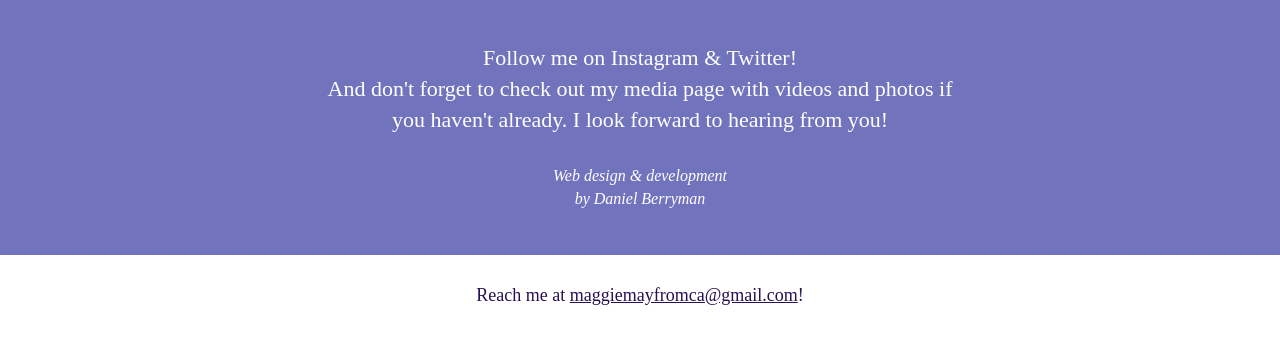
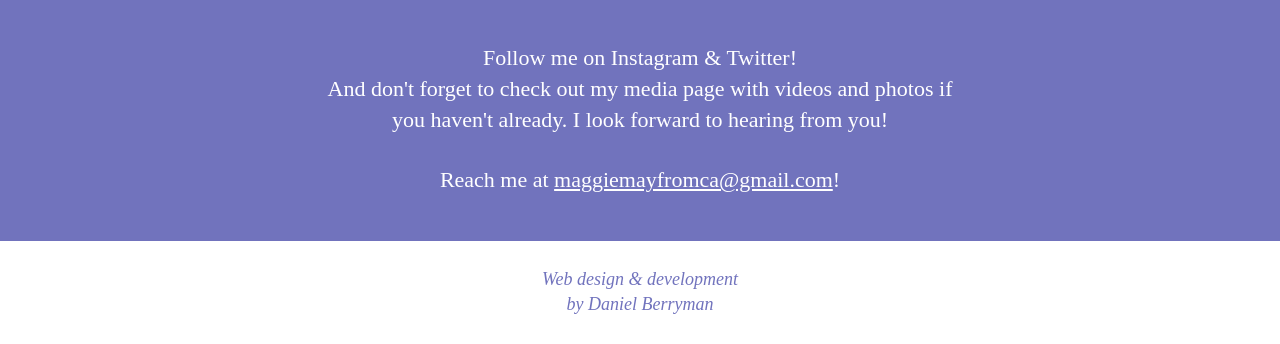
Before and after one commit to danielberryman/maggiemayfromca, a plain HTML site: page contact/index.html in a window 1280 px wide. Shown: the part 653-997 px from the top of the page. Drawn offline with nearby package versions, Linux system fonts and the light colour scheme; a web font is replaced by a local one.

Commit message:
update footers on all pages

```diff
--- a/contact/index.html
+++ b/contact/index.html
@@ -51,10 +51,10 @@
         </section>
         <section class="f-contact">
             <p>Follow me on Instagram & Twitter! <br>And don't forget to check out my media page with videos and photos if you haven't already. I look forward to hearing from you!</p>
-            <p class="byline"><a href="http://danielberryman.me" target="_blank">Web design & development <br>by Daniel Berryman</a></p>
+            <p>Reach me at <a href="mailto:maggie.elizabeth.may@gmail.com">maggiemayfromca@gmail.com</a>!</p>
         </section>
         <footer>
-            <p>Reach me at <a href="mailto:maggie.elizabeth.may@gmail.com">maggiemayfromca@gmail.com</a>!</p>
+            <p class="byline"><a href="http://danielberryman.me" target="_blank">Web design & development <br>by Daniel Berryman</a></p>
         </footer>
 
         <script src="../js/vendor/modernizr-3.5.0.min.js"></script>
--- a/css/main.css
+++ b/css/main.css
@@ -188,6 +188,7 @@ li a {
 }
 
 li a:hover {
+    color: #16E2D8;
     text-decoration: underline;
 }
 
@@ -556,28 +557,42 @@ h4 {
     text-align: center;
 }
 
+.f-contact a {
+    color: white;
+}
+
+.f-contact a:visited {
+    color: white;
+}
+
+.f-contact a:hover {
+    color: #16E2D8;
+}
+
 .byline a {
-    color: white;
+    color: #7173BD;
+    font-size: 18px;
     text-decoration: none;
 }
 
 footer p {
     clear: both;
-    color: #261151;
-    font-size: 18px;
+    color: #7173BD;
+    font-size: 22px;
+    font-style: italic;
     /*font-family: 'Open Sans', sans-serif;*/
     padding: 10px 0;
-    text-decoration: none;
     text-align: center;
 }
 
 footer a {
     color: #261151;
+    text-decoration: none;
 }
 
-.f-contact .byline {
-    font-size: 16px;
-    font-style: italic;
+footer a:hover {
+    color: #16E2D8;
+    text-decoration: none;
 }
 
 
```
Also changed, not shown: about/index.html (+1 -1 lines), index.html (+2 -2 lines), media/index.html (+1 -1 lines), resume/index.html (+1 -1 lines), sfys/index.html (+1 -1 lines).
